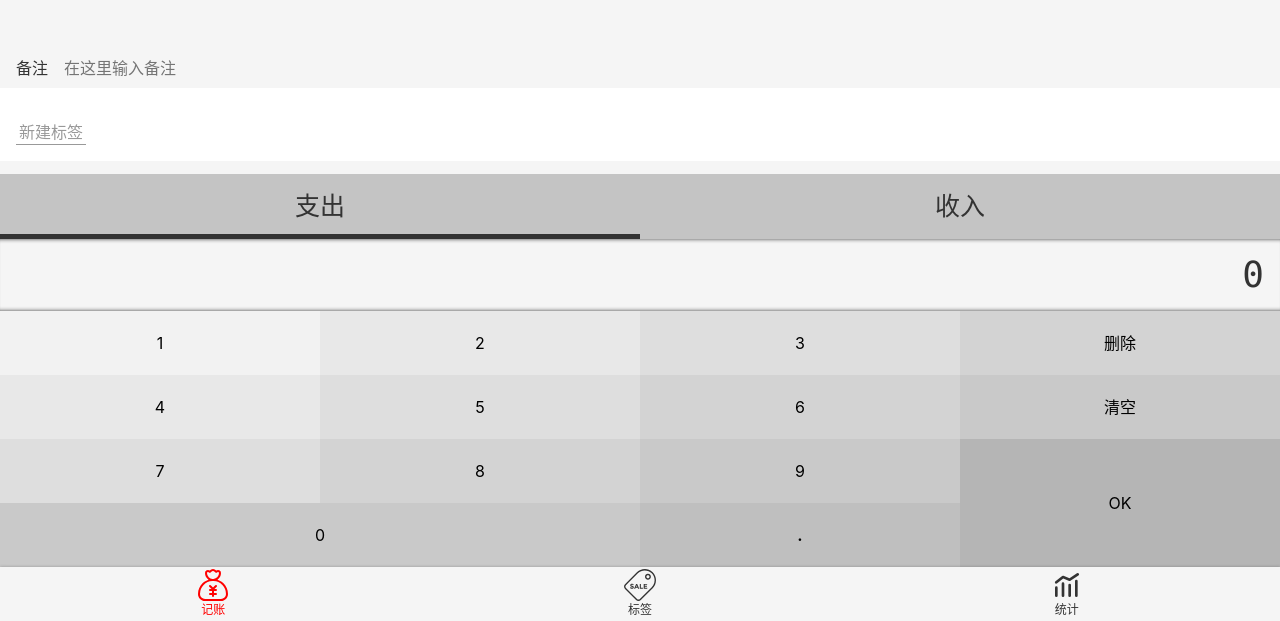
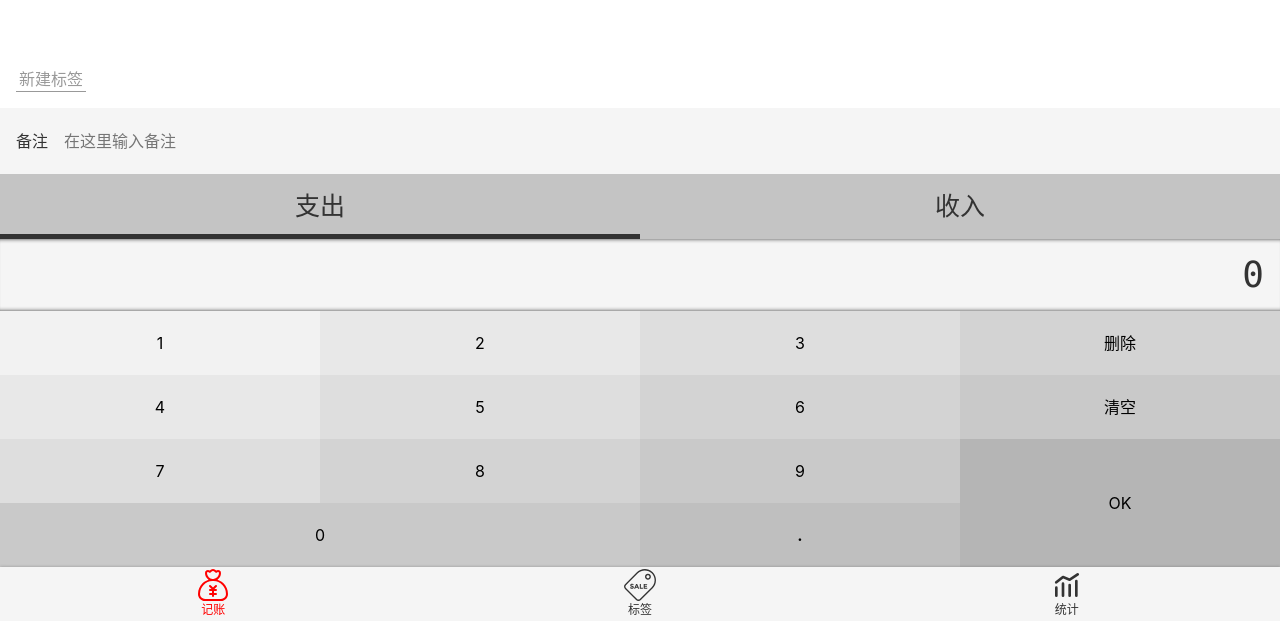
Before and after one commit to yinlong22/muconey-1, a Vue app: page /#/money in a window 1280 px wide. Shown: the part 179-800 px from the top of the page. Built offline with nearby package versions, Linux system fonts and the light colour scheme; the HTML template or start-up script is replaced by a standard one.

Commit message:
封装 window.createTag

```diff
--- a/src/main.ts
+++ b/src/main.ts
@@ -6,6 +6,7 @@ import store from './store'
 import Nav from '@/components/Nav.vue'
 import Layout from '@/components/Layout.vue'
 import Icon from '@/components/Icon.vue'
+import tagListModel from '@/models/tagListModel'
 
 Vue.config.productionTip = false
 
@@ -13,6 +14,14 @@ Vue.component('Nav', Nav)
 Vue.component('Layout', Layout)
 Vue.component('Icon', Icon)
 
+window.tagList = tagListModel.fetch()
+window.createTag=(name: string)=>{
+    const message = tagListModel.create(name)
+    if (message === 'duplicated') {
+        window.alert('标签重复了')
+    }
+}
+
 new Vue({
     router,
     store,
--- a/src/models/tagListModel.ts
+++ b/src/models/tagListModel.ts
@@ -2,18 +2,7 @@ import deleteProperty = Reflect.deleteProperty
 import createId from '@/lib/idCreator'
 
 const localStorageKeyName = 'tagList'
-type Tag = {
-    id: string;
-    name: string;
-}
-type TagListModel = {
-    data: Tag[];
-    fetch: () => Tag[];
-    create: (name: string) => 'success' | 'duplicated';
-    save: () => void;
-    remove: (id: string) => boolean;
-    update: (id: string, name: string) => 'success' | 'not found' | 'duplicated';
-}
+
 const tagListModel: TagListModel = {
     data: [],
     fetch() {
--- a/src/views/Labels.vue
+++ b/src/views/Labels.vue
@@ -8,31 +8,27 @@
         </div>
         <div class="createTags-wrapper">
             <Button class="createTags"
-                    @click="createTag">新建标签</Button>
+                    @click="createTag">新建标签
+            </Button>
         </div>
     </Layout>
 </template>
 
-<script>
+<script lang="ts">
     import Vue from 'vue'
     import {Component} from 'vue-property-decorator'
-    import tagListModel from "@/models/tagListModel";
-    import Button from "@/components/Money/Button";
+    import Button from '@/components/Money/Button.vue'
 
-    tagListModel.fetch()
     @Component({
         components: {Button}
     })
     export default class Labels extends Vue {
-        tags = tagListModel.data
+        tags = window.tagList
 
         createTag() {
             const name = window.prompt('请输入标签名')
             if (name) {
-                const message = tagListModel.create(name)
-                if (message === 'duplicated') {
-                    window.alert('标签重复了')
-                }
+                window.createTag(name)
             }
         }
     }
--- a/src/views/Money.vue
+++ b/src/views/Money.vue
@@ -6,9 +6,8 @@
             <FormItem field-name="备注"
                       placeholder="在这里输入备注"
                       @update:value="onUpdateNotes"/>
-            <Tags :data-source.sync="tags" @update:value="onUpdateTags"/>
         </div>
-        <!--            如果触发了updateSource时间，会把传的数组赋值给tags-->
+        <Tags :data-source.sync="tags" @update:value="onUpdateTags"/>
     </Layout>
 </template>
 
@@ -21,10 +20,7 @@
     import Tags from '@/components/Money/Tags.vue'
     import {Component, Watch} from 'vue-property-decorator'
     import recordListModel from '@/models/recordListModel'
-    import tagListModel from '@/models/tagListModel'
-
     const recordList = recordListModel.fetch()
-    const tagList = tagListModel.fetch()
     // const model = require('@/model.js').model
 
     const version = window.localStorage.getItem('version') || '0'
@@ -41,7 +37,7 @@
         components: {Tags, FormItem, Types, NumberPad}
     })
     export default class Money extends Vue {
-        tags = tagList
+        tags = window.tagList
         recordList: RecordItem[] = recordList
         record: RecordItem = {tags: [], notes: '', type: '-', amount: 0}
 
```
Also changed, not shown: src/custom.d.ts (+17 -0 lines).
